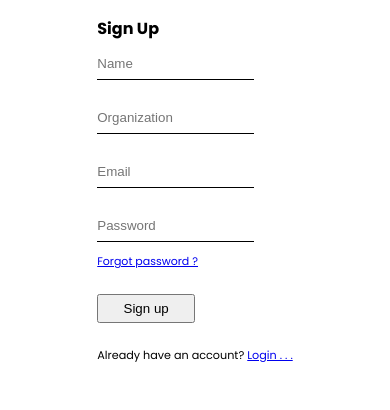
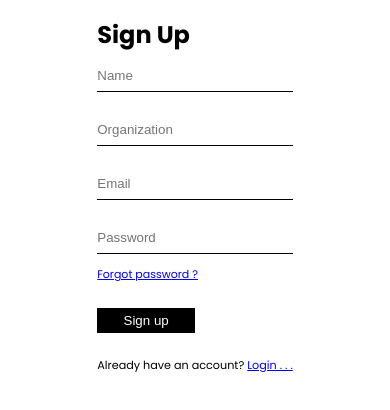
Before and after one commit to Fiewor/star-card, a React (Create React App) app in the folder client/: page /signup in a window 390 px wide. Shown: the top 410 px of the page. Built offline with nearby package versions, Linux system fonts and the light colour scheme.

Commit message:
partial responsiveness for report page

```diff
--- a/client/src/components/Login.css
+++ b/client/src/components/Login.css
@@ -91,17 +91,16 @@
         display: none;
     }
     .login-container {
-        padding: 1em 1em 0;
+        padding-top: 1em;
     }
     .login-form div form {
         width: 100%;
     }
     .login-form div h1 {
-        font-size: 1rem;
+        font-size: 1.5rem;
         margin-bottom: 0.5rem;
     }
     .login-form div form input {
-        width: 80%;
         border-bottom: 1px solid #000;
     }
     .login-btn {
--- a/client/src/components/Report.css
+++ b/client/src/components/Report.css
@@ -30,8 +30,6 @@
 .main-page-nav .main-page-nav-profile {
     display: flex;
 }
-
-
 
 .side-bar-details, .sidebar-logout {
     /* margin: 10px; */
@@ -172,3 +170,13 @@
 .risk-form-btn button:hover {
     background: #146ed6;
 }
+
+@media screen and (max-width: 425px) {
+    main-page-nav{
+        flex-direction: column;
+        padding: 0;
+    }
+    main-page-nav div h3{
+        font-size: 0.1rem;
+    }
+}
--- a/client/src/components/Signup.css
+++ b/client/src/components/Signup.css
@@ -79,6 +79,10 @@
 .signup-btn {
     padding: 5px 10px 5px 10px;
     width: 100%;
+    background: #000;
+    color: #fff;
+    border: none;
+    padding: 1em 0;
 }
 
 @media (max-width: 425px) {
@@ -86,20 +90,16 @@
         display: none;
     }
     .signup-container {
-        padding: 1em 1em 0;
-    }
-    .signup-form{
-        margin: auto 0.5rem;
+        padding-top: 1em;
     }
     .signup-form div form {
         width: 100%;
     }
     .signup-form div h1 {
-        font-size: 1rem;
+        font-size: 1.5rem;
         margin-bottom: 0.5rem;
     }
     .signup-form div form input {
-        width: 80%;
         border-bottom: 1px solid #000;
     }
     .signup-btn {
--- a/client/src/pages/Report.js
+++ b/client/src/pages/Report.js
@@ -1,13 +1,22 @@
-import React, {useState} from 'react';
+import React, {useState, useEffect} from 'react';
 import '../components/Report.css';
 import Sidebar from '../components/Sidebar';
 
 const Report = () => {
     // const [file, setFile] = useState("")
+    const [width, setWidth] = useState(window.innerWidth)
+    const breakpoint = 700
+    useEffect(() => {
+        const handleWindowResize = () => setWidth(window.innerWidth)
+        window.addEventListener("resize", handleWindowResize)
+        return () => {
+        window.removeEventListener("resize", handleWindowResize)
+        }
+    }, [])
 
     return (
         <section className="report">
-            < Sidebar />
+            {(width > breakpoint) && < Sidebar />}
 
             <div className="main-page">
                 <div className="main-page-nav">
```
